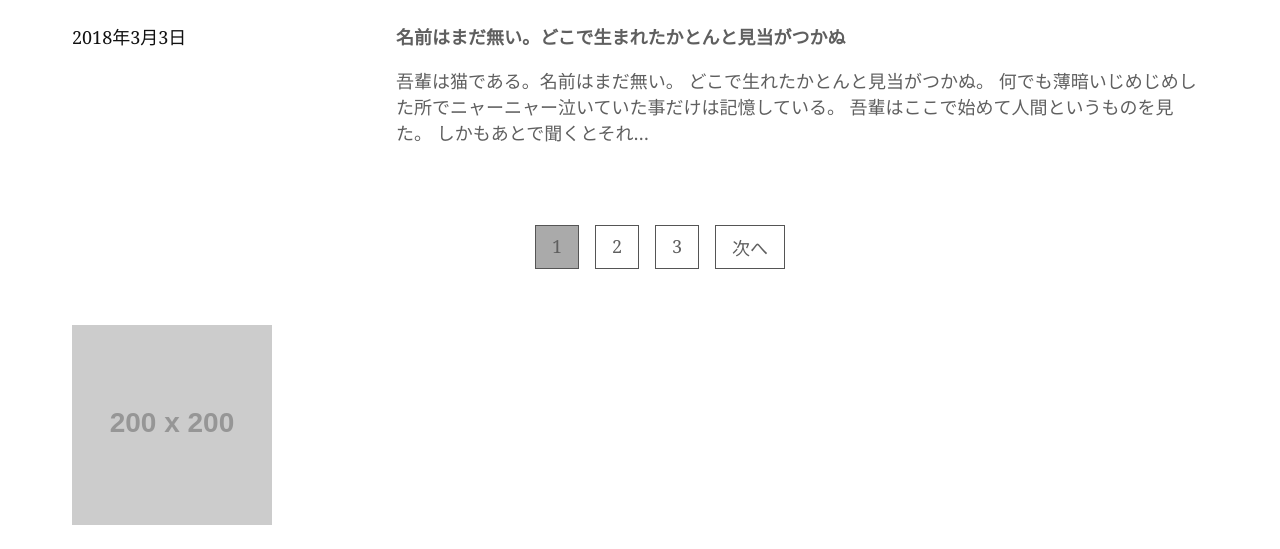
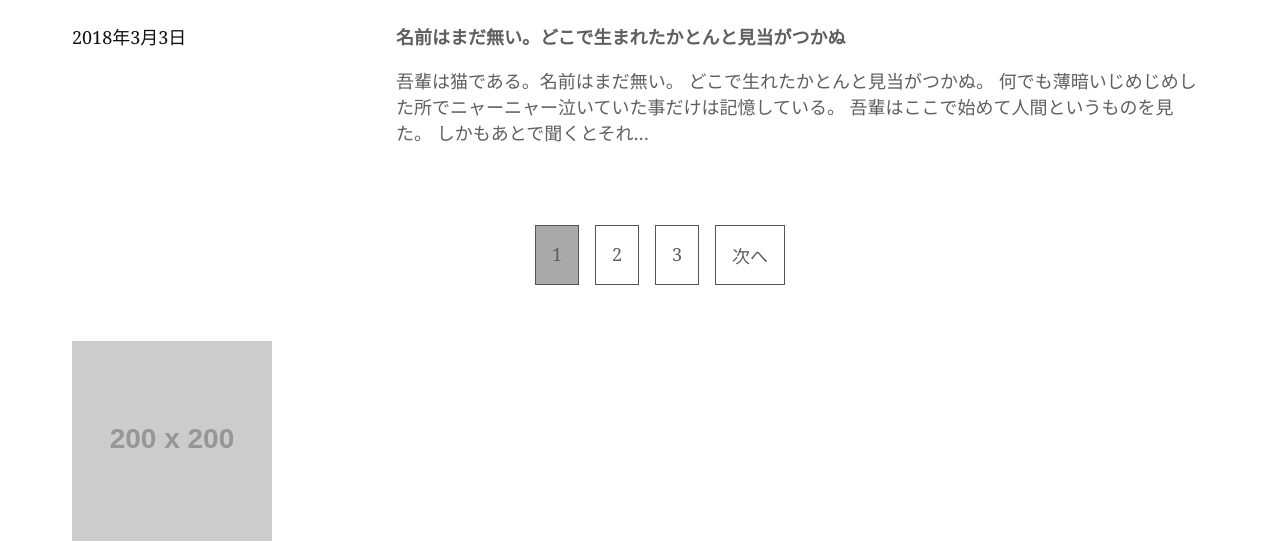
Before and after one commit to TakahikoKawakami/practice-LP1, a PHP site: page /dest/index.html in a window 1280 px wide. Shown: the part 1731-2280 px from the top of the page. Run offline with PHP 8.4, Linux system fonts and the light colour scheme; grey boxes labelled with a size stand in for pictures from a placeholder-image service; style sheets or scripts are compiled from the project's sources; some libraries are stand-ins or nearby versions.

Commit message:
検索ボックスの枠作成

```diff
--- a/dest/css/form.css
+++ b/dest/css/form.css
@@ -27,6 +27,10 @@
   transition: all 0.3s ease;
 }
 
+.form__search__group:focus-within {
+  border: solid 1px #dfdfdf;
+}
+
 .form__search__group:focus-within input {
   opacity: 1;
   width: 14rem;
--- a/dest/css/style.css
+++ b/dest/css/style.css
@@ -53,8 +53,15 @@
 
 .pager__container ul li {
   margin: .5rem;
-  padding: 0.5rem 1rem;
   border: solid 1px #555;
+}
+
+.pager__container ul li a {
+  padding: 1rem;
+  display: block;
+  width: 100%;
+  height: 100%;
+  cursor: pointer;
 }
 
 .pager__container ul .pager__current {
--- a/src/css/form.sass
+++ b/src/css/form.sass
@@ -21,6 +21,7 @@
         height: 18px
         transition: all 0.3s ease
     &:focus-within
+        border: solid 1px #dfdfdf
         input
             opacity: 1
             width: 14rem
--- a/src/css/style.sass
+++ b/src/css/style.sass
@@ -37,8 +37,13 @@
         justify-content: center
         li
             margin: .5rem
-            padding: 0.5rem 1rem
 
             border: solid 1px #555
+            a
+                padding: 1rem
+                display: block
+                width: 100%
+                height: 100%
+                cursor: pointer
         .pager__current
             background: #aaaaaa
--- a/src/pug/_layout.pug
+++ b/src/pug/_layout.pug
@@ -21,12 +21,12 @@ html(lang="ja")
             nav
                 ul#nav__menu
                     li.menu
-                        a#home ホーム
+                        a#home(href="/") ホーム
                         ul.menu__item
                             li
                                 a → カスタマイズ
                     li.menu
-                        a#page ページ
+                        a#page(href="/") ページ
                         ul.menu__item
                             li
                                 a アイキャッチ画像なしのページ
```
